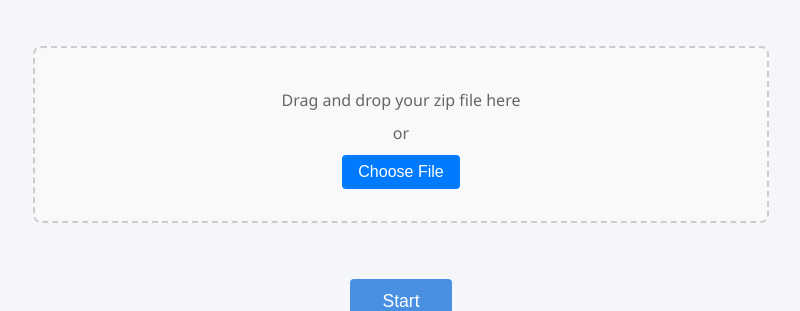
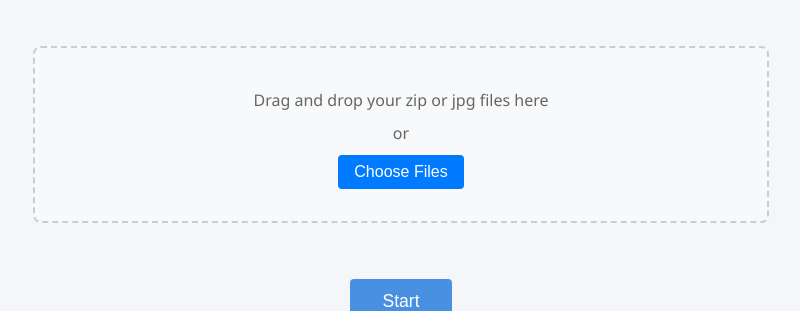
Before and after one commit to mathewar/photoyarn, a Flask app: page / in a window 1280 px wide. Shown: the part 644-955 px from the top of the page, without its empty margins (239-1039 px from the left). Run offline with Flask 3, Linux system fonts and the light colour scheme.

Commit message:
Enhance file upload functionality to support multiple file types (zip, jpg, jpeg) and update UI accordingly. Adjusted backend to handle multiple files and improved error handling for uploads.

```diff
--- a/app/routes.py
+++ b/app/routes.py
@@ -300,14 +300,14 @@ def index():
 @main.route('/upload', methods=['POST'])
 @limiter.limit('10 per day')
 def upload_file():
-    if 'file' not in request.files:
-        logger.error("No file part in request")
-        return jsonify({'error': 'No file part'}), 400
+    if 'files' not in request.files:
+        logger.error("No files part in request")
+        return jsonify({'error': 'No files part'}), 400
 
-    file = request.files['file']
-    if file.filename == '':
-        logger.error("No selected file")
-        return jsonify({'error': 'No selected file'}), 400
+    files = request.files.getlist('files')
+    if not files:
+        logger.error("No files selected")
+        return jsonify({'error': 'No files selected'}), 400
 
     # Get the optional story prompt, max words, max beats, and api_key from the form
     user_prompt = request.form.get('story_prompt', None)
@@ -325,61 +325,35 @@ def upload_file():
     except Exception:
         max_beats = 10
 
-    if file and allowed_file(file.filename):
-        try:
-            logger.info(f"Processing upload: {file.filename}")
-
-            # Save the zip file
-            filename = secure_filename(file.filename)
+    # Prepare static temp_images directory
+    static_temp_dir = os.path.join(current_app.root_path, 'static', 'temp_images')
+    os.makedirs(static_temp_dir, exist_ok=True)
+    image_summaries = []
+    image_slides = []
+    for file in files:
+        filename = secure_filename(file.filename)
+        ext = filename.rsplit('.', 1)[-1].lower()
+        if ext == 'zip' and filename.endswith('.zip'):
+            # Save zip file to temp
             zip_path = os.path.join(current_app.config['UPLOAD_FOLDER'], filename)
-            logger.info(f"Saving zip file to: {filename}")
-
-            # Save file in chunks to handle large files
-            chunk_size = 1024 * 1024  # 1MB chunks
-            with open(zip_path, 'wb') as f:
-                while True:
-                    chunk = file.read(chunk_size)
-                    if not chunk:
-                        break
-                    f.write(chunk)
-            logger.info("Zip file saved successfully")
-
-            # Prepare static temp_images directory
-            static_temp_dir = os.path.join(current_app.root_path, 'static', 'temp_images')
-            os.makedirs(static_temp_dir, exist_ok=True)
-
-            # Extract images
-            image_summaries = []
-            image_slides = []
+            file.save(zip_path)
             with zipfile.ZipFile(zip_path, 'r') as zip_ref:
-                # Create a temporary directory for extracted images
                 extract_dir = os.path.join(current_app.config['UPLOAD_FOLDER'], 'extracted')
                 os.makedirs(extract_dir, exist_ok=True)
-                logger.info(f"Created extraction directory")
-
-                # Extract and process each image
                 image_files = [f for f in zip_ref.namelist()
                              if f.lower().endswith(('.png', '.jpg', '.jpeg'))
-                             and not f.startswith('._')  # Skip macOS metadata files
-                             and not f.startswith('__MACOSX')]  # Skip macOS system files
+                             and not f.startswith('._')
+                             and not f.startswith('__MACOSX')]
                 total_images = len(image_files)
-                logger.info(f"Found {total_images} images in zip file")
-
+                logger.info(f"Found {total_images} images in zip file {filename}")
                 for i, image_file in enumerate(image_files, 1):
                     try:
-                        logger.info(f"Processing image {i}/{total_images}: {os.path.basename(image_file)}")
-
-                        # Extract the image
                         zip_ref.extract(image_file, extract_dir)
                         image_path = os.path.join(extract_dir, image_file)
-
-                        # Copy image to static/temp_images for serving
                         static_image_name = f"{i}_{os.path.basename(image_file)}"
                         static_image_path = os.path.join(static_temp_dir, static_image_name)
                         copyfile(image_path, static_image_path)
                         image_url = f"/static/temp_images/{static_image_name}"
-
-                        # Process the image
                         summary = process_image(image_path, api_key)
                         if summary:
                             image_summaries.append({
@@ -390,61 +364,57 @@ def upload_file():
                                 'image_url': image_url,
                                 'story_segment': summary
                             })
-                            logger.info(f"Successfully processed image {i}/{total_images}")
+                            logger.info(f"Successfully processed image {i}/{total_images} in zip {filename}")
                         else:
-                            logger.warning(f"Failed to process image {i}/{total_images}")
+                            logger.warning(f"Failed to process image {i}/{total_images} in zip {filename}")
                     except Exception as e:
-                        logger.error(f"Error processing {image_file}: {str(e)}")
+                        logger.error(f"Error processing {image_file} in zip {filename}: {str(e)}")
                         continue
-
-            if not image_summaries:
-                logger.error("No valid images found in the zip file")
-                return jsonify({'error': 'No valid images found in the zip file'}), 400
-
-            logger.info(f"Successfully processed {len(image_summaries)} images")
-
-            # Generate story
-            logger.info("Generating story from image summaries...")
-            slides = generate_story(image_summaries, user_prompt, max_words, max_beats, api_key)
-            if not slides:
-                logger.error("Failed to generate story")
-                return jsonify({'error': 'Failed to generate story'}), 500
-
-            logger.info("Story generated successfully")
-
-            # Clean up
+            # Clean up zip and extracted files
             try:
                 os.remove(zip_path)
                 for file in os.listdir(extract_dir):
                     os.remove(os.path.join(extract_dir, file))
                 os.rmdir(extract_dir)
-                logger.info("Cleanup completed successfully")
             except Exception as e:
                 logger.error(f"Error during cleanup: {str(e)}")
-
-            return jsonify({
-                'success': True,
-                'slides': slides,
-                'images': image_summaries,
-            })
-
-        except Exception as e:
-            logger.error(f"Error processing upload: {str(e)}")
-            # Clean up on error
-            try:
-                if os.path.exists(zip_path):
-                    os.remove(zip_path)
-                if os.path.exists(extract_dir):
-                    for file in os.listdir(extract_dir):
-                        os.remove(os.path.join(extract_dir, file))
-                    os.rmdir(extract_dir)
-                logger.info("Cleanup completed after error")
-            except:
-                logger.error("Error during cleanup after error")
-            return jsonify({'error': str(e)}), 500
-
-    logger.error("Invalid file type")
-    return jsonify({'error': 'Invalid file type'}), 400
+        elif ext in ('jpg', 'jpeg') and (filename.endswith('.jpg') or filename.endswith('.jpeg')):
+            # Save jpg/jpeg to temp_images
+            static_image_name = filename
+            static_image_path = os.path.join(static_temp_dir, static_image_name)
+            file.save(static_image_path)
+            image_url = f"/static/temp_images/{static_image_name}"
+            summary = process_image(static_image_path, api_key)
+            if summary:
+                image_summaries.append({
+                    'filename': filename,
+                    'summary': summary
+                })
+                image_slides.append({
+                    'image_url': image_url,
+                    'story_segment': summary
+                })
+                logger.info(f"Successfully processed image {filename}")
+            else:
+                logger.warning(f"Failed to process image {filename}")
+        else:
+            logger.warning(f"File {filename} is not a supported type and was skipped.")
+    if not image_summaries:
+        logger.error("No valid images found in the uploaded files")
+        return jsonify({'error': 'No valid images found in the uploaded files'}), 400
+    logger.info(f"Successfully processed {len(image_summaries)} images from all uploads")
+    # Generate story
+    logger.info("Generating story from image summaries...")
+    slides = generate_story(image_summaries, user_prompt, max_words, max_beats, api_key)
+    if not slides:
+        logger.error("Failed to generate story")
+        return jsonify({'error': 'Failed to generate story'}), 500
+    logger.info("Story generated successfully")
+    return jsonify({
+        'success': True,
+        'slides': slides,
+        'images': image_summaries,
+    })
 
 @main.route('/slideshow')
 def slideshow():
--- a/app/static/js/main.js
+++ b/app/static/js/main.js
@@ -49,15 +49,20 @@ document.addEventListener('DOMContentLoaded', function() {
         });
 
         fileInput.addEventListener('change', function() {
-            if (this.files.length > 0) {
-                const file = this.files[0];
-                if (file.name.toLowerCase().endsWith('.zip') && file.size <= 500 * 1024 * 1024) {
-                    selectedFile = file;
-                    startButton.disabled = false;
-                } else {
-                    selectedFile = null;
-                    startButton.disabled = true;
+            // Accept multiple files
+            let validFiles = [];
+            for (let i = 0; i < this.files.length; i++) {
+                const file = this.files[i];
+                const ext = file.name.toLowerCase().split('.').pop();
+                if ((ext === 'zip' && file.name.toLowerCase().endsWith('.zip')) ||
+                    (ext === 'jpg' && file.name.toLowerCase().endsWith('.jpg')) ||
+                    (ext === 'jpeg' && file.name.toLowerCase().endsWith('.jpeg'))) {
+                    validFiles.push(file);
                 }
+            }
+            if (validFiles.length > 0) {
+                selectedFile = validFiles;
+                startButton.disabled = false;
             } else {
                 selectedFile = null;
                 startButton.disabled = true;
@@ -65,31 +70,37 @@ document.addEventListener('DOMContentLoaded', function() {
         });
 
         startButton.addEventListener('click', function() {
-            if (selectedFile) {
+            if (selectedFile && selectedFile.length > 0) {
                 uploadFile(selectedFile);
             }
         });
 
         function handleFiles(files) {
-            if (files.length === 0) return;
-            const file = files[0];
-            if (!file.name.toLowerCase().endsWith('.zip')) {
+            let validFiles = [];
+            for (let i = 0; i < files.length; i++) {
+                const file = files[i];
+                const ext = file.name.toLowerCase().split('.').pop();
+                if ((ext === 'zip' && file.name.toLowerCase().endsWith('.zip')) ||
+                    (ext === 'jpg' && file.name.toLowerCase().endsWith('.jpg')) ||
+                    (ext === 'jpeg' && file.name.toLowerCase().endsWith('.jpeg'))) {
+                    validFiles.push(file);
+                }
+            }
+            if (validFiles.length > 0) {
+                selectedFile = validFiles;
+                startButton.disabled = false;
+            } else {
                 selectedFile = null;
                 startButton.disabled = true;
-                return;
             }
-            if (file.size > 500 * 1024 * 1024) {
-                selectedFile = null;
-                startButton.disabled = true;
-                return;
-            }
-            selectedFile = file;
-            startButton.disabled = false;
         }
 
-        function uploadFile(file) {
+        function uploadFile(files) {
             const formData = new FormData();
-            formData.append('file', file);
+            // Add all valid files
+            for (let i = 0; i < files.length; i++) {
+                formData.append('files', files[i]);
+            }
             // Add story prompt if present
             const promptBox = document.getElementById('storyPrompt');
             if (promptBox && promptBox.value.trim()) {
--- a/app/templates/index.html
+++ b/app/templates/index.html
@@ -37,11 +37,11 @@
         </div>
 
         <div id="dropArea" class="file-drop-area">
-            <input type="file" id="fileInput" accept=".zip" style="display: none;">
+            <input type="file" id="fileInput" accept=".zip,.jpg,.jpeg" multiple style="display: none;">
             <div class="drop-message">
-                <p>Drag and drop your zip file here</p>
+                <p>Drag and drop your zip or jpg files here</p>
                 <p>or</p>
-                <button id="uploadButton" type="button">Choose File</button>
+                <button id="uploadButton" type="button">Choose Files</button>
             </div>
         </div>
         <button id="startButton" type="button" style="margin-top:1.5rem; padding:0.75rem 2rem; font-size:1.1em; background:#4a90e2; color:white; border:none; border-radius:4px; cursor:pointer;" disabled>Start</button>
```
